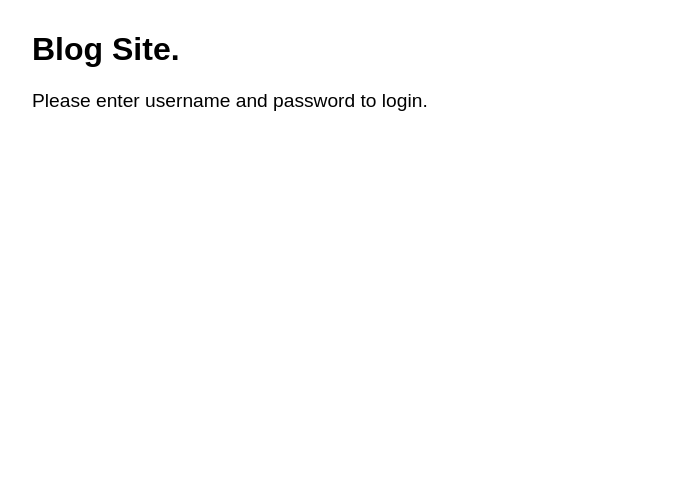
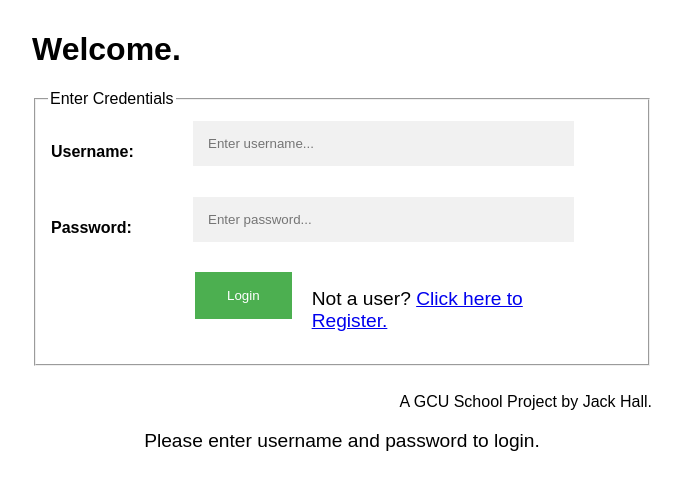
Before and after one commit to arulprasadj/PHPBlogProject, a PHP site: page /login.php in a window 1280 px wide. Shown: the top 490 px of the page, without its empty margins (298-980 px from the left). Run offline with PHP 8.4, Linux system fonts and the light colour scheme; data that the repository does not hold is empty.

Commit message:
login timeout functionality added to login page

```diff
--- a/login.php
+++ b/login.php
@@ -11,11 +11,34 @@
     </head>
     <body>
         <header>
-            <h1>Blog Site.</h1>
+            <h1>Welcome.</h1>
         </header>
         <main>
             <div class="container">
-                <p>
+                <form action="login.php" method="POST">
+                <fieldset>
+                    <table>
+                            <legend>Enter Credentials</legend>
+                            <tr>
+                                <td><strong>Username: </strong></td>
+                                <td><input type="text" name="username" placeholder="Enter username..."></td>
+                            </tr>
+                            <tr>
+                                <td><strong>Password: </strong></td>
+                                <td><input type="password" name="password" placeholder="Enter password..." pattern="(?=.*\d)(?=.*[a-z])(?=.*[A-Z]).{8,}"
+                                    title="The password you entered contains illegal characters or spaces. Please try again."></td>
+                            </tr>
+                            <tr>
+                                <td></td>
+                                <td><input type="submit" value="Login" style="float: left; margin-right: 20px;"><p>Not a user? <a href="registration.html">Click here to Register.</a></p></td>
+                            </tr>
+                    </table>
+                </fieldset>
+                </form>
+                <p style="text-align:right;"><sub>A GCU School Project by Jack Hall.</sub></p>
+            </div>
+            <div class="container script">
+                <div class="generated">
                     <?php
                         $servername = "localhost";
                         $username = "root";
@@ -26,9 +49,9 @@
                         $formpassword = $_POST['password'];
 
                         if ($formusername == NULL || $formpassword == NULL) {
-                        echo "Please enter username and password to login.";
+                            echo "<p style='text-align: center;'>Please enter username and password to login.</p>";
                         } elseif ($formusername == "" || $formpassword == "") {
-                        echo "Please enter username and password to login.";
+                            echo "<p style='text-align: center;'>Please enter username and password to login.</p>";
                         } else {
                                 // Create connection
                                 $conn = new mysqli($servername, $username, $password, $dbname);
@@ -49,12 +72,12 @@ SQL;
 
                             switch ($result->num_rows) {
                                 case 0:
-                                echo "Login Failed. Incorrect username or password.<br><p><a href='login.html'>Go back</a> to try again or <a href='registration.html'>click here to register.</a></p>";
+                                    echo "<p style='text-align: center';>Login Failed. Incorrect username or password. If you are not a user, <a href='registration.html'>click here to register.</a></p>";
                                     break;
                                 case 1:
                                     $row = $result->fetch_assoc();
-                                echo "Login Succeeded. ";
-                                echo "Welcome, " . $row['First_name'] . ", to  the blog.";
+                                    echo "<p style='text-align: center;'>Login Succeeded. ";
+                                    echo "Welcome to the blog, " . $row['First_name'] . ".</p>";
                                     break;
                                 case 2:
                                     echo "There are multiple users registered";
@@ -66,8 +89,14 @@ SQL;
                             $conn->close();
                         }
 
+                        if (isset($_COOKIE['login'])) {
+                            if ($_COOKIE['login'] < 3) {
+                                $attempts = $_COOKIE['login'] + 1;
+                                setcookie('login',$attempts,time()+60*10);
+                            } else {echo "<p style='text-align: center; color: red;'>You are banned for 10 minutes. Please try again later.";}
+                        } else {setcookie('login',1,time()+60*10);}
                     ?>
-                </p>
+                </div>
             </div>
         </main>
     </body>
```
Also changed, not shown: _styles/styles.css (+11 -0 lines). Lines whose indentation alone changed are shown as unchanged.
